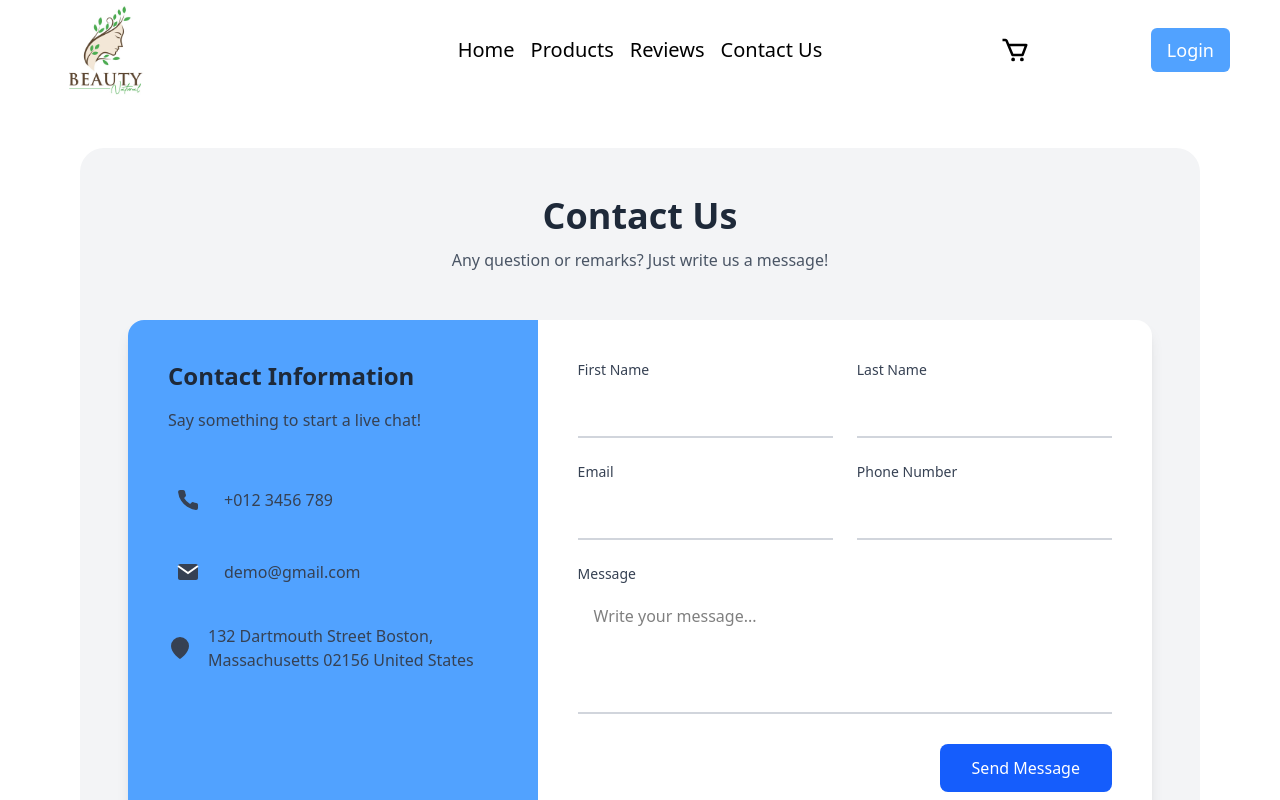
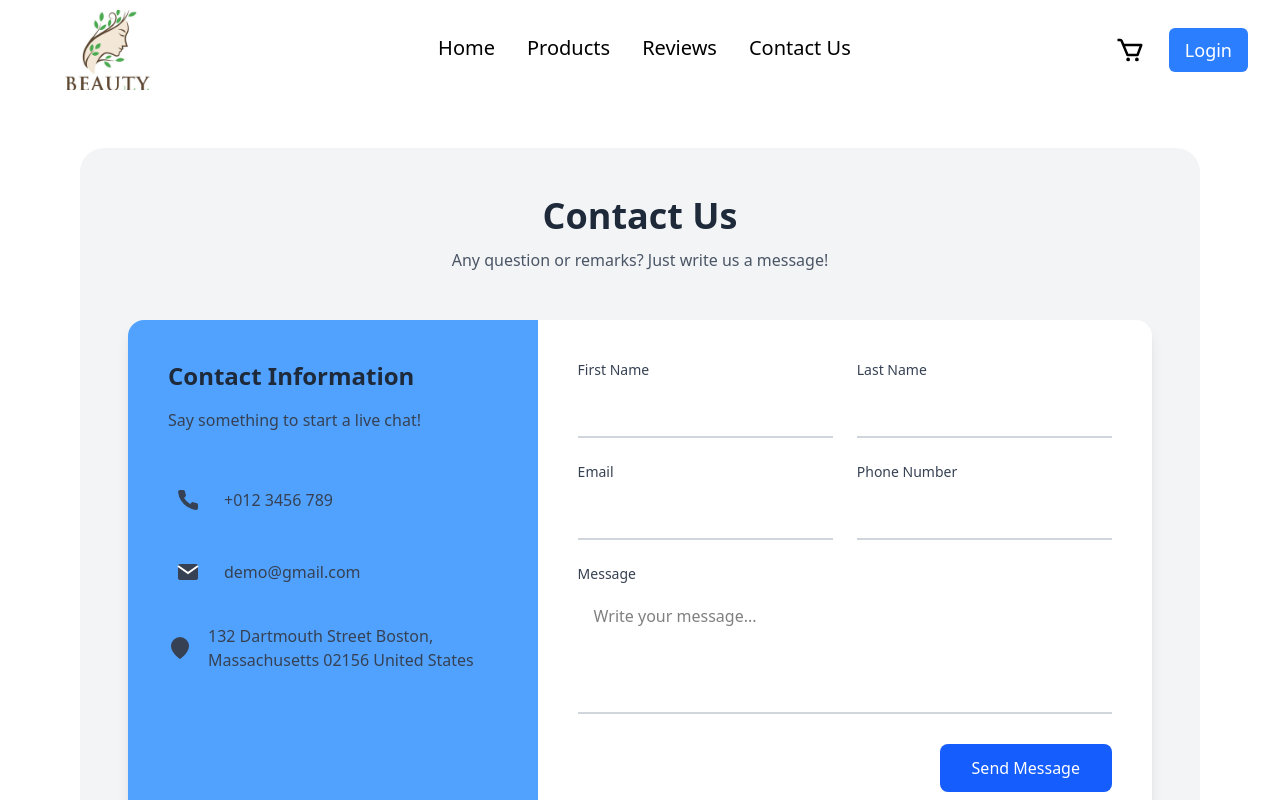
Before and after one commit to ayesh20/frontend, a React (Vite) app: page /contact-us in a window 1280 px wide. Shown: the top 800 px of the page. Built offline with nearby package versions, Linux system fonts and the light colour scheme.

Commit message:
header mobile responsive

```diff
--- a/src/components/header.jsx
+++ b/src/components/header.jsx
@@ -1,125 +1,200 @@
-import { useState } from "react";
+import { useState, useEffect } from "react";
 import { BiCart, BiStore } from "react-icons/bi";
 import { GiHamburgerMenu } from "react-icons/gi";
-import { HiHome } from "react-icons/hi";
+import { HiHome, HiX } from "react-icons/hi";
 import { Link, useNavigate } from "react-router-dom";
 import logo from "../assets/images/logo2.jpg";
 
 export default function Header() {
 	const navigate = useNavigate();
 	const [isOpen, setIsOpen] = useState(false);
-	const token = localStorage.getItem("token");
- const [isLoggedIn, setIsLoggedIn] = useState(false);
+	const [token, setToken] = useState(localStorage.getItem("token"));
 
+    // Update token state when localStorage changes
+    useEffect(() => {
+        const handleStorageChange = () => {
+            setToken(localStorage.getItem("token"));
+        };
+
+        window.addEventListener('storage', handleStorageChange);
+        return () => window.removeEventListener('storage', handleStorageChange);
+    }, []);
 
     // Function to handle login button click
     const handleLoginClick = () => {
+        setIsOpen(false);
         navigate('/login');
     };
 
+    // Function to handle logout
+    const handleLogout = () => {
+        localStorage.removeItem("token");
+        setToken(null);
+        setIsOpen(false);
+        navigate("/login");
+    };
+
+    // Close mobile menu when clicking outside
+    const closeMobileMenu = () => {
+        setIsOpen(false);
+    };
+
+    // Navigation items
+    const navigationItems = [
+        { path: "/", label: "Home", icon: HiHome },
+        { path: "/products", label: "Products", icon: BiStore },
+        { path: "/reviews", label: "Reviews", icon: null },
+        { path: "/contact-us", label: "Contact Us", icon: null },
+    ];
+
 	return (
-		<header className="h-[100px] bg-accent flex justify-center items-center relative">
+		<header className="h-[80px] sm:h-[100px] bg-accent flex justify-between items-center px-4 sm:px-6 lg:px-8 relative z-50">
+			{/* Mobile Menu Overlay */}
 			{isOpen && (
-				<div className="fixed z-[100] top-0 right-0 w-[100vw] h-[100vh] bg-[#00000050]">
-					<div className="h-full w-[350px] bg-white flex flex-col">
-						<div className="w-full bg-accent h-[100px] flex pl-[45px] flex-row items-center gap-[20px]">
-							<GiHamburgerMenu className="text-white text-4xl  md:hidden " onClick={()=>{
-                                setIsOpen(close);
-                            }}/>
+				<div
+					className="fixed z-[100] top-0 left-0 w-full h-full bg-black bg-opacity-50 md:hidden"
+					onClick={closeMobileMenu}
+				>
+					<div
+						className="h-full w-[280px] sm:w-[350px] bg-white flex flex-col shadow-xl"
+						onClick={(e) => e.stopPropagation()}
+					>
+						{/* Mobile Menu Header */}
+						<div className="w-full bg-accent h-[80px] flex px-4 flex-row items-center justify-between">
 							<img
-								className="w-[150px] h-[80px] object-cover  cursor-pointer"
+								className="w-[120px] h-[60px] object-cover cursor-pointer"
 								onClick={() => {
+									setIsOpen(false);
 									navigate("/");
 								}}
 								src={logo}
 								alt="Logo"
 							/>
+							<button
+								onClick={closeMobileMenu}
+								className="text-white text-2xl p-2 hover:bg-white hover:bg-opacity-10 rounded-full transition-colors"
+							>
+								<HiX />
+							</button>
 						</div>
-						<div className="w-full h-full flex flex-col p-[45px] items-start">
+
+						{/* Mobile Menu Content */}
+						<div className="flex-1 flex flex-col p-6 space-y-4">
+							{/* Navigation Items */}
+							{navigationItems.map((item) => (
 								<button
-								className="text-accent text-2xl flex flex-row items-center"
+									key={item.path}
+									className="text-accent text-xl flex flex-row items-center py-3 px-2 hover:bg-gray-100 rounded-lg transition-colors w-full text-left"
 									onClick={() => {
 										setIsOpen(false);
-									navigate("/");
+										navigate(item.path);
 									}}
 								>
-								<HiHome className="text-accent text-2xl mr-2" />
-								Home
+									{item.icon && <item.icon className="text-accent text-xl mr-3" />}
+									{item.label}
 								</button>
-                            {/* products */}
+							))}
+
+							{/* Cart Button */}
 							<button
-								className="text-accent text-2xl flex flex-row items-center"
-								onClick={() => {
-									setIsOpen(false);
-									navigate("/products");
-								}}
-							>
-								<BiStore className="text-accent text-2xl mr-2" />
-								Products
-							</button>
-                            {/* cart */}
-                            <button
-								className="text-accent text-2xl flex flex-row items-center"
+								className="text-accent text-xl flex flex-row items-center py-3 px-2 hover:bg-gray-100 rounded-lg transition-colors w-full text-left"
 								onClick={() => {
 									setIsOpen(false);
 									navigate("/cart");
 								}}
 							>
-								<BiCart className="text-accent text-2xl mr-2" />
+								<BiCart className="text-accent text-xl mr-3" />
 								Cart
 							</button>
+
+							{/* Divider */}
+							<hr className="my-4 border-gray-200" />
+
+							{/* Auth Buttons */}
+							{token ? (
+								<button
+									onClick={handleLogout}
+									className="w-full bg-red-500 hover:bg-red-600 text-white px-4 py-3 rounded-lg text-lg transition-colors duration-200 font-medium"
+								>
+									Logout
+								</button>
+							) : (
+								<button
+									onClick={handleLoginClick}
+									className="w-full bg-blue-500 hover:bg-blue-600 text-white px-4 py-3 rounded-lg text-lg transition-colors duration-200 font-medium"
+								>
+									Login
+								</button>
+							)}
 						</div>
 					</div>
 				</div>
 			)}
+
+			{/* Logo */}
+			<div className="flex items-center">
+				<button
+					className="text-white text-2xl mr-3 p-2 hover:bg-white hover:bg-opacity-10 rounded-full transition-colors md:hidden"
+					onClick={() => setIsOpen(true)}
+				>
+					<GiHamburgerMenu />
+				</button>
 				<img
-				className="w-[150px] h-[80px] object-cover absolute md:left-[40px] md:w-[130px] md:h-[130px] md:absolute left-[20px] cursor-pointer"
-				onClick={() => {
-					navigate("/");
-				}}
+					className="w-[100px] h-[50px] sm:w-[120px] sm:h-[60px] lg:w-[150px] lg:h-[80px] object-cover cursor-pointer"
+					onClick={() => navigate("/")}
 					src={logo}
 					alt="Logo"
 				/>
-			<GiHamburgerMenu className="text-white text-4xl absolute md:hidden left-[40px]" onClick={
-                ()=>{
-                    setIsOpen(true);
-                }
-            }/>
-			<div className="hidden w-full md:flex justify-center items-center">
-				<Link to="/" className="text-black text-xl hover:text-blue-300 hover:border-b-2 border-blue-300 ">
-					Home
+			</div>
+
+			{/* Desktop Navigation */}
+			<nav className="hidden md:flex items-center space-x-8">
+				{navigationItems.map((item) => (
+					<Link
+						key={item.path}
+						to={item.path}
+						className="text-black text-lg lg:text-xl hover:text-blue-400 hover:border-b-2 border-blue-400 pb-1 transition-all duration-200"
+					>
+						{item.label}
 					</Link>
-				<Link to="/products" className="ml-4 text-black text-xl hover:text-blue-300 hover:border-b-2 border-blue-300">
-					Products
-				</Link>
-				<Link to="/reviews" className="ml-4 text-black text-xl hover:text-blue-300 hover:border-b-2 border-blue-300">
-					Reviews
+				))}
+			</nav>
+
+			{/* Desktop Right Side */}
+			<div className="hidden md:flex items-center space-x-4">
+				{/* Cart Icon */}
+				<Link
+					to="/cart"
+					className="text-black hover:text-blue-400 transition-colors p-2 rounded-full hover:bg-gray-100"
+				>
+					<BiCart className="text-2xl lg:text-3xl" />
 				</Link>
 
-				<Link to="/contact-us" className="ml-4 text-black text-xl hover:text-blue-300 hover:border-b-2 border-blue-300">
-					Contact Us
-				</Link>
-				<Link to="/cart" className="absolute right-[250px] ">
-					<BiCart className="text-black text-3xl ml-4" />
-				</Link>
+				{/* Auth Buttons */}
+				{token ? (
+					<button
+						onClick={handleLogout}
+						className="bg-red-500 hover:bg-red-600 text-white px-4 py-2 rounded-md text-lg transition-colors duration-200 font-medium"
+					>
+						Logout
+					</button>
+				) : (
 					<button
 						onClick={handleLoginClick}
-                    className="absolute right-[50px] bg-blue-400 hover:bg-blue-600 cursor-pointer text-white px-4 py-2 rounded-md text-lg transition-colors duration-200"
+						className="bg-blue-500 hover:bg-blue-600 text-white px-4 py-2 rounded-md text-lg transition-colors duration-200 font-medium"
 					>
 						Login
 					</button>
+				)}
+			</div>
 
-				{
-					token!=null&&<button className="absolute  bg-red-400 hover:bg-red-600 px-4 py-2 rounded-md  right-[140px] text-white text-xl ml-4" onClick={
-						()=>{
-							localStorage.removeItem("token");
-							navigate("/login");
-						}
-					}>
-						Logout
-					</button>
-				}
-			</div>
+			{/* Mobile Cart Icon (visible only on mobile) */}
+			<Link
+				to="/cart"
+				className="text-white hover:text-blue-200 transition-colors p-2 rounded-full md:hidden"
+			>
+				<BiCart className="text-2xl" />
+			</Link>
 		</header>
 	);
 }
```
Lines whose indentation alone changed are shown as unchanged.
